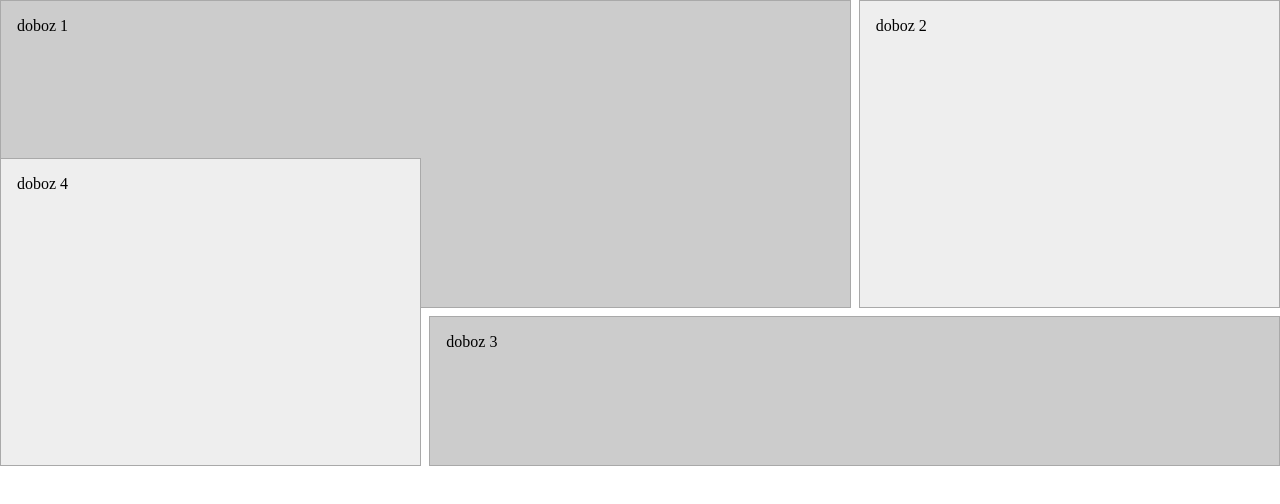
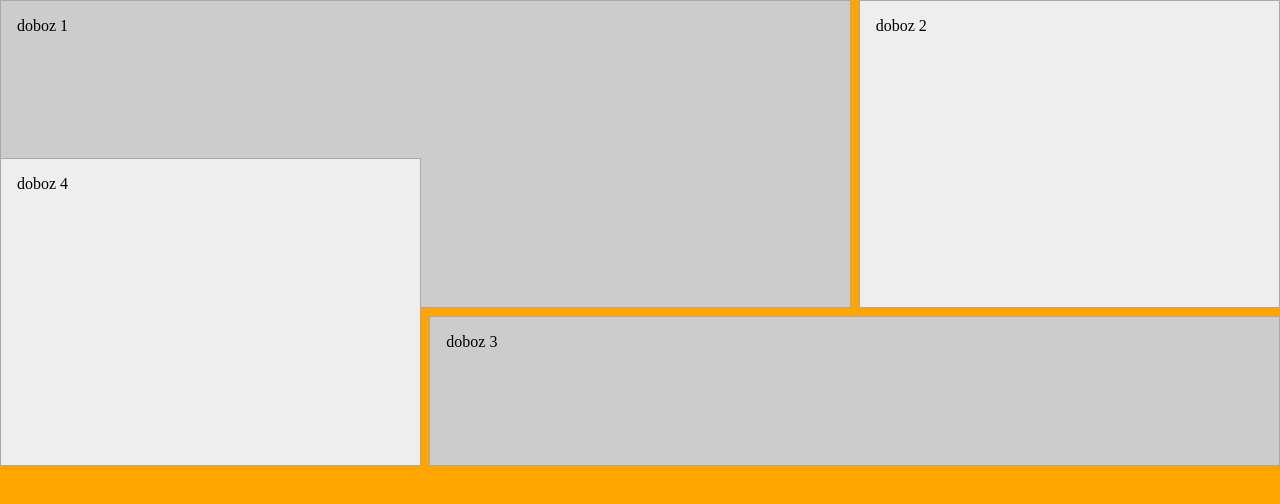
Before and after one commit to KisNorbi1985/20230330-grid-3, a plain HTML site: page index.html in a window 1280 px wide. Drawn offline with Linux system fonts and the light colour scheme.

Commit message:
grid 3 finish

```diff
--- a/index.html
+++ b/index.html
@@ -51,6 +51,19 @@
             grid-row: 2/4;
             /* z-index: -1; */
         }
+        /*tablet*/
+        @media screen and (min-width:640px) {
+            body{
+
+            background: lightcoral;
+            }
+        }
+        /*desktop*/
+        @media screen and (min-width:1200px) {
+            body{
+                background: orange;
+            }
+        }
     </style>
 </head>
 <body>
```
